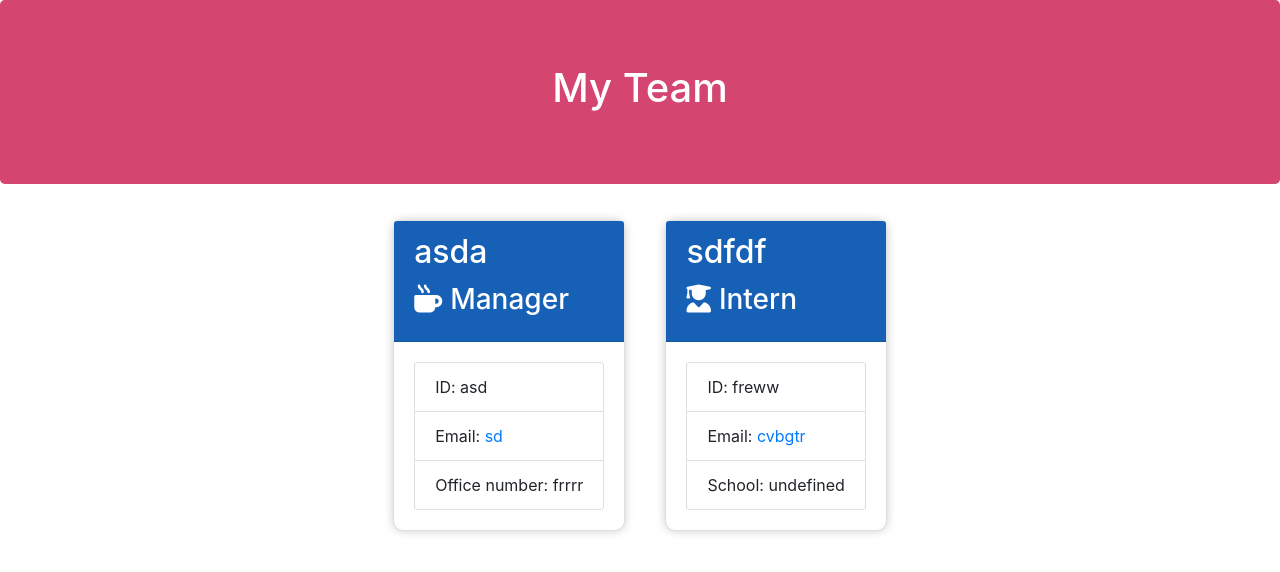
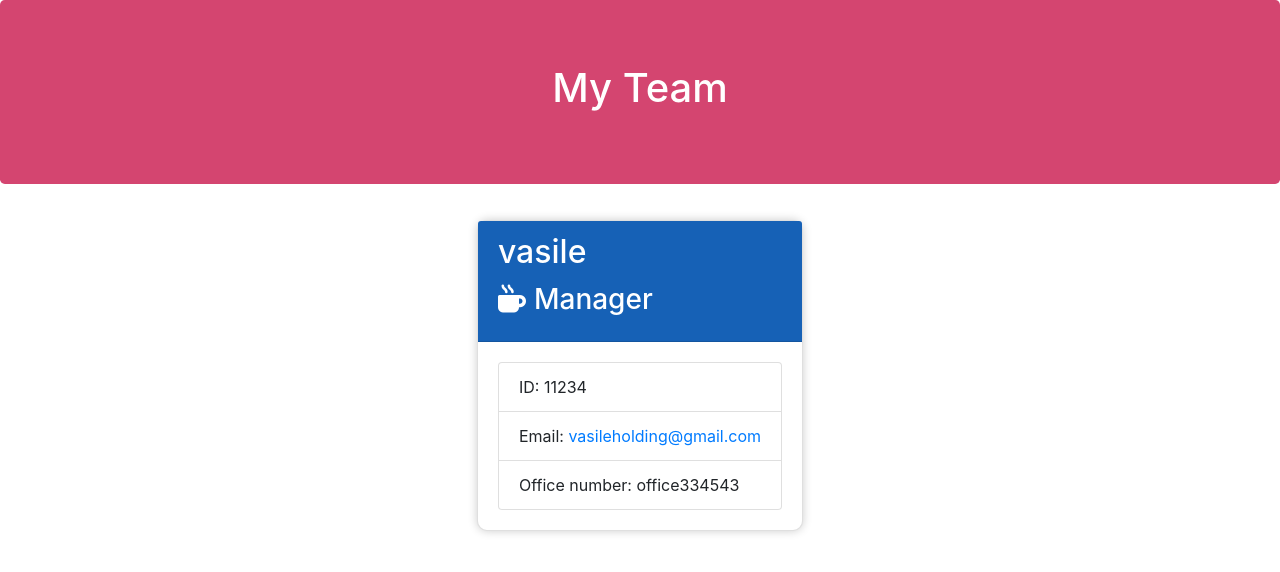
Before and after one commit to Heisen101/Team-Profile-Generator, a website: page starter/output/team.html in a window 1280 px wide. Drawn offline with nearby package versions, Linux system fonts and the light colour scheme.

```diff
--- a/starter/output/team.html
+++ b/starter/output/team.html
@@ -27,31 +27,17 @@
 
         <div class="card employee-card">
         <div class="card-header">
-            <h2 class="card-title">asda</h2>
+            <h2 class="card-title">vasile </h2>
             <h3 class="card-title"><i class="fas fa-mug-hot mr-2"></i>Manager</h3>
         </div>
         <div class="card-body">
             <ul class="list-group">
-                <li class="list-group-item">ID: asd</li>
-                <li class="list-group-item">Email: <a href="mailto:sd">sd</a></li>
-                <li class="list-group-item">Office number: frrrr</li>
+                <li class="list-group-item">ID: 11234</li>
+                <li class="list-group-item">Email: <a href="mailto:vasileholding@gmail.com">vasileholding@gmail.com</a></li>
+                <li class="list-group-item">Office number: office334543</li>
             </ul>
         </div>
     </div>
-
-        <div class="card employee-card">
-    <div class="card-header">
-        <h2 class="card-title">sdfdf</h2>
-        <h3 class="card-title"><i class="fas fa-user-graduate mr-2"></i>Intern</h3>
-    </div>
-    <div class="card-body">
-        <ul class="list-group">
-            <li class="list-group-item">ID: freww</li>
-            <li class="list-group-item">Email: <a href="mailto:cvbgtr">cvbgtr</a></li>
-            <li class="list-group-item">School: undefined</li>
-        </ul>
-    </div>
-</div>
 
             </div>
         </div>
```
Also changed, not shown: README.md, assets/fifth.png (added), assets/first.png (added), assets/fouth.png (added), assets/second.png (added), assets/third.png (added).
